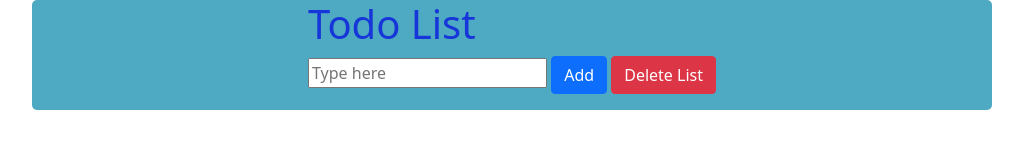
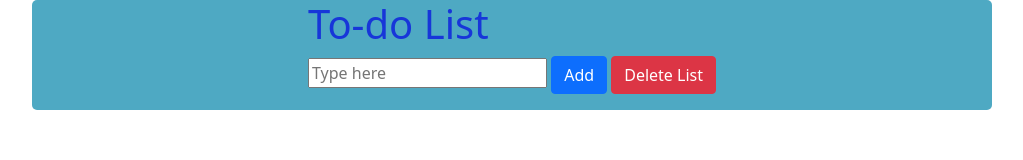
Before and after one commit to thaotran199/gitProject, a plain HTML site: page index.html in a window 1280 px wide. Shown: the whole page, without its empty margins (128-1151 px from the left). Drawn offline with nearby package versions, Linux system fonts and the light colour scheme.

Commit message:
change title

```diff
--- a/index.html
+++ b/index.html
@@ -5,7 +5,7 @@
     <meta charset="UTF-8">
     <meta http-equiv="X-UA-Compatible" content="IE=edge">
     <meta name="viewport" content="width=device-width, initial-scale=1.0">
-    <title>Todo List</title>
+    <title>To-do List</title>
     <link rel="stylesheet" href="style.css">
     <link href="https://cdn.jsdelivr.net/npm/bootstrap@5.0.1/dist/css/bootstrap.min.css" rel="stylesheet"
         integrity="sha384-+0n0xVW2eSR5OomGNYDnhzAbDsOXxcvSN1TPprVMTNDbiYZCxYbOOl7+AMvyTG2x" crossorigin="anonymous">
@@ -13,7 +13,7 @@
 
 <body>
     <div id="container" class="text-content">
-        <h1>Todo List</h1>
+        <h1>To-do List</h1>
         <div id="todoBox">
             <input id="input" type="text" placeholder="Type here">
             <button class="btn btn-primary" type="submit" id="addBtn">Add</button>
```
